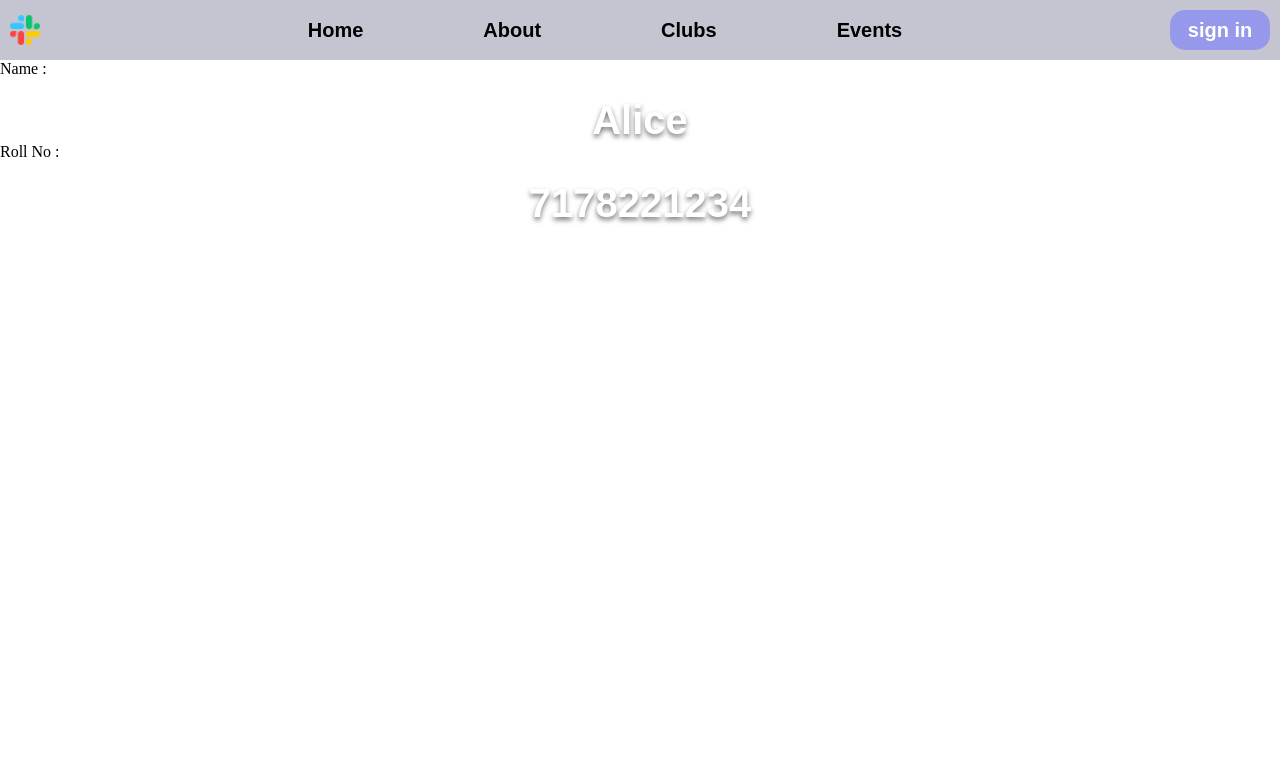
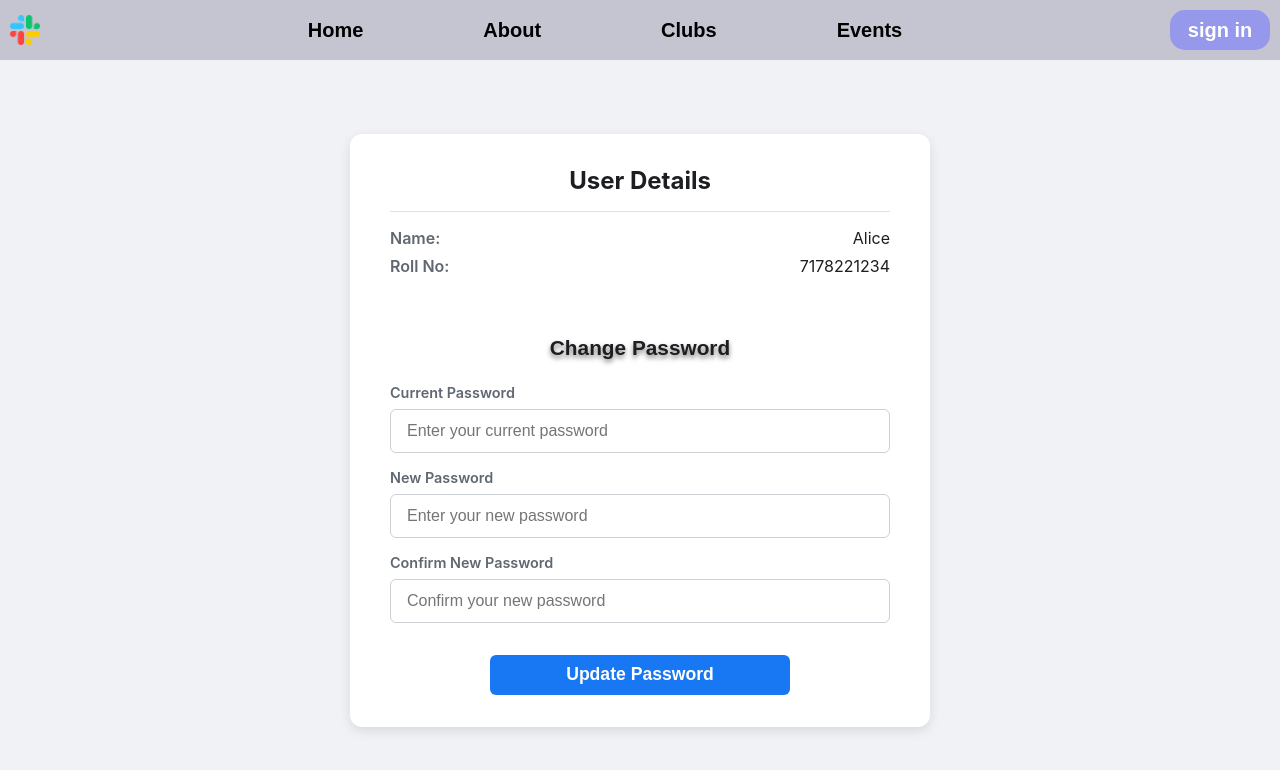
Before and after one commit to Manikandan-E56/Project-MyAnatomy, a React (Vite) app in the folder student-club-app/: page /password in a window 1280 px wide. Shown: the top 770 px of the page. Built offline with nearby package versions, Linux system fonts and the light colour scheme.

Commit message:
passwordchange

```diff
--- a/student-club-app/src/pages/Password/Password.css
+++ b/student-club-app/src/pages/Password/Password.css
@@ -1,7 +1,109 @@
-.passwordmain{
-    display: flex;
-    flex-direction: column;
+/* --- Global Page Layout --- */
+.password-page {
+  display: flex;
+  flex-direction: column;
+  height: 100vh;
+  background-color: #f0f2f5; /* A light grey background for the whole page */
+  font-family: -apple-system, BlinkMacSystemFont, 'Segoe UI', Roboto, Helvetica, Arial, sans-serif;
+}
 
-    height: 100vh;
+/* --- Main Content Container --- */
+.password-container {
+  margin: auto; /* This centers the container on the page */
+  width: 100%;
+  max-width: 500px; /* Limits width on larger screens */
+  background-color: #ffffff;
+  padding: 2rem 2.5rem;
+  border-radius: 12px;
+  box-shadow: 0 4px 12px rgba(0, 0, 0, 0.1);
+  display: flex;
+  flex-direction: column;
+  gap: 2rem; /* Adds space between the user info and the form */
+}
 
+/* --- User Info Section --- */
+.user-info h1 {
+  font-size: 1.5rem;
+  color: #1c1e21;
+  margin-bottom: 1rem;
+  text-align: center;
+  border-bottom: 1px solid #e0e0e0;
+  padding-bottom: 1rem;
 }
+
+.info-item {
+  display: flex;
+  justify-content: space-between;
+  font-size: 1rem;
+  color: #333;
+  margin-bottom: 0.5rem;
+}
+
+.info-item label {
+  font-weight: 600;
+  color: #606770;
+}
+
+.info-item span {
+  color: #1c1e21;
+}
+
+/* --- Form Styles --- */
+.change-password-form {
+  display: flex;
+  flex-direction: column;
+  width: 100%;
+}
+
+.change-password-form h2 {
+  font-size: 1.3rem;
+  color: #1c1e21;
+  margin-bottom: 1.5rem;
+  text-align: center;
+}
+
+.form-group {
+  margin-bottom: 1rem;
+  display: flex;
+  flex-direction: column;
+}
+
+.form-group label {
+  margin-bottom: 0.5rem;
+  font-weight: 600;
+  font-size: 0.9rem;
+  color: #606770;
+}
+
+.form-group input {
+  width: 100%;
+  padding: 12px 16px;
+  border: 1px solid #ccd0d5;
+  border-radius: 6px;
+  font-size: 1rem;
+  box-sizing: border-box; /* Important for padding and width to work together */
+}
+
+.form-group input:focus {
+  outline: none;
+  border-color: #1877f2; /* Blue highlight on focus */
+  box-shadow: 0 0 0 2px #e7f3ff;
+}
+
+/* --- Button Styles --- */
+.changepass-btn {
+  background-color: #1877f2; /* A modern blue */
+  color: white;
+  border: none;
+  border-radius: 6px;
+  padding: 12px 16px;
+  font-size: 1.1rem;
+  font-weight: bold;
+  cursor: pointer;
+  margin-top: 1rem;
+  transition: background-color 0.2s ease-in-out;
+}
+
+.changepass-btn:hover {
+  background-color: #166fe5; /* A slightly darker blue on hover */
+}
--- a/student-club-app/src/pages/Password/Password.jsx
+++ b/student-club-app/src/pages/Password/Password.jsx
@@ -1,17 +1,86 @@
-import React from 'react'
-import Header from '../../components/Header/Header'
-import './Password.css'
+import React, { useState } from "react";
+import Header from "../../components/Header/Header"; // Assuming this path is correct
+import "./Password.css";
 
 export default function Password() {
+
+  const [currentPassword, setCurrentPassword] = useState("");
+  const [newPassword, setNewPassword] = useState("");
+  const [confirmPassword, setConfirmPassword] = useState("");
+
+
+  const handleSubmit = (event) => {
+    event.preventDefault();
+    if (newPassword !== confirmPassword) {
+      alert("New passwords do not match!");
+      return;
+    }
+
+    console.log("Attempting to change password with:", {
+      currentPassword,
+      newPassword,
+    });
+    alert("Password change request submitted!");
+  };
+
   return (
-
-        <div className="passwordmain">
-            <Header/>
-            <div className="passcontent">
-                <label>Name :</label><h2>Alice</h2>
-                <label>Roll No :</label><h2>7178221234</h2>
-            </div>
+    <div className="password-page">
+      <Header />
+      <div className="password-container">
+        {/* User Info Section */}
+        <div className="user-info">
+          <h1>User Details</h1>
+          <div className="info-item">
+            <label>Name:</label>
+            <span>Alice</span>
+          </div>
+          <div className="info-item">
+            <label>Roll No:</label>
+            <span>7178221234</span>
+          </div>
         </div>
 
-  )
+        {/* Password Change Form */}
+        <form className="change-password-form" onSubmit={handleSubmit}>
+          <h2>Change Password</h2>
+          <div className="form-group">
+            <label htmlFor="current-pass">Current Password</label>
+            <input
+              type="password"
+              id="current-pass"
+              placeholder="Enter your current password"
+              value={currentPassword}
+              onChange={(e) => setCurrentPassword(e.target.value)}
+              required
+            />
+          </div>
+          <div className="form-group">
+            <label htmlFor="new-pass">New Password</label>
+            <input
+              type="password"
+              id="new-pass"
+              placeholder="Enter your new password"
+              value={newPassword}
+              onChange={(e) => setNewPassword(e.target.value)}
+              required
+            />
+          </div>
+          <div className="form-group">
+            <label htmlFor="confirm-pass">Confirm New Password</label>
+            <input
+              type="password"
+              id="confirm-pass"
+              placeholder="Confirm your new password"
+              value={confirmPassword}
+              onChange={(e) => setConfirmPassword(e.target.value)}
+              required
+            />
+          </div>
+          <button className="changepass-btn" type="submit">
+            Update Password
+          </button>
+        </form>
+      </div>
+    </div>
+  );
 }
```
